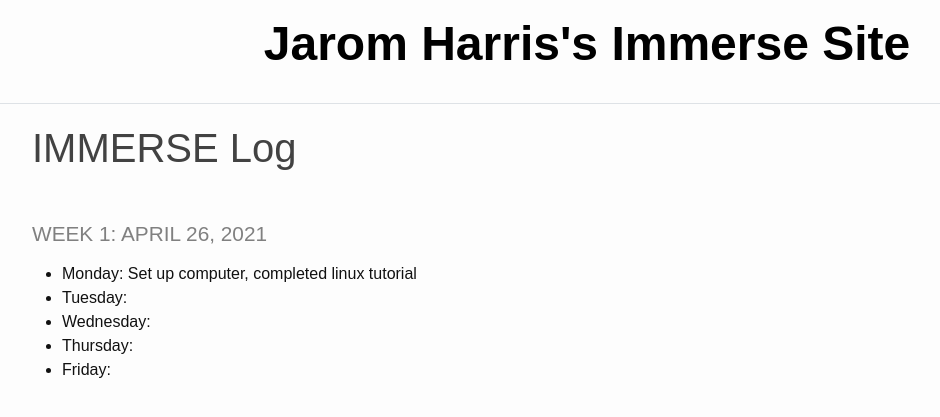
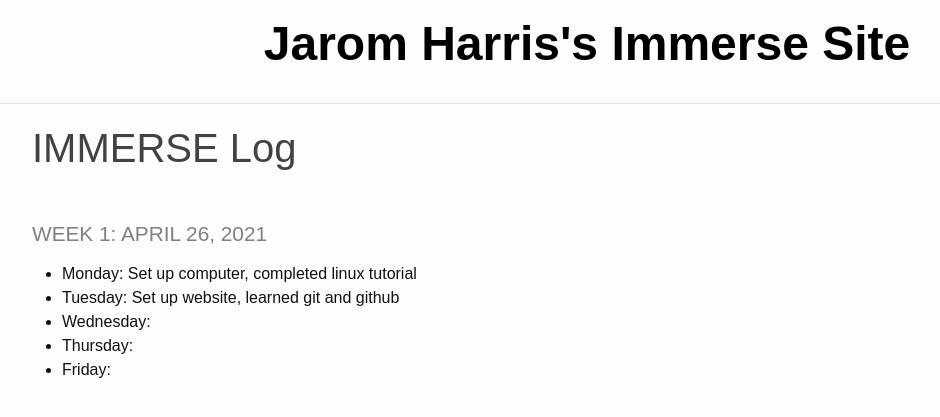
Before and after one commit to jaromharris/immerse, a Jekyll site: the page built from index.md, in a window 1280 px wide. Shown: the top 417 px of the page, without its empty margins (53-993 px from the left). Built offline with Jekyll 4.4.1, drawn with Linux system fonts in a browser that asks for light colours.

Commit message:
Added Tuesday

```diff
--- a/index.md
+++ b/index.md
@@ -6,7 +6,7 @@ title: IMMERSE Log
 ### Week 1: April 26, 2021
 
 * **Monday**: Set up computer, completed linux tutorial
-* **Tuesday**:
+* **Tuesday**: Set up website, learned git and github
 * **Wednesday**:
 * **Thursday**:
 * **Friday**:
```
